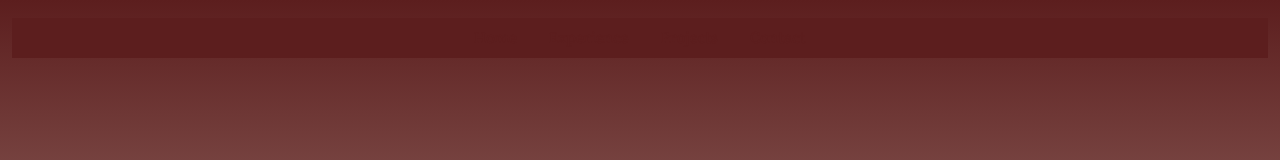
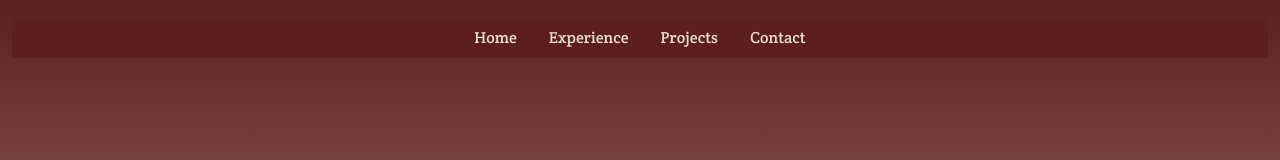
Before and after one commit to emelysarcenobravo/Portfolio-Website, a website: page index.html in a window 1280 px wide. Shown: the top 160 px of the page. Drawn offline with nearby package versions, Linux system fonts and the light colour scheme; grey boxes are pictures that could not be loaded.

Commit message:
updated navbar link colors

```diff
--- a/style.css
+++ b/style.css
@@ -58,7 +58,7 @@ h5 {
 }
 
 .navbar a {
-  color: #5c1e1e;
+  color: #e5dcce;
 }
 
 a:visited {
@@ -66,7 +66,6 @@ a:visited {
 }
 
 .navbar a:hover {
-  color: #dde4ff;
   box-shadow: 0 20px 30px -6px rgba(92, 30, 30, 0.5);
 }
 
```
Also changed, not shown: 1 other file.
